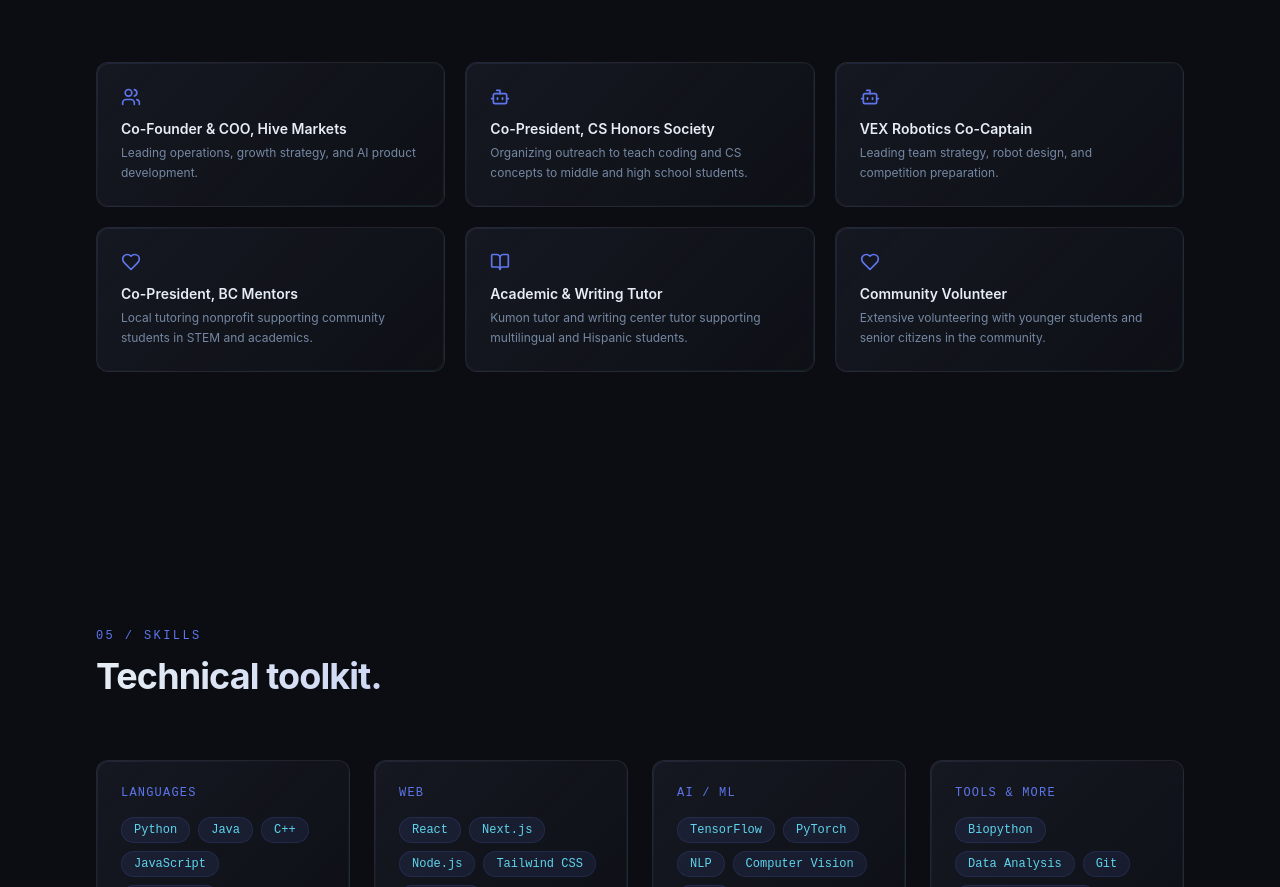
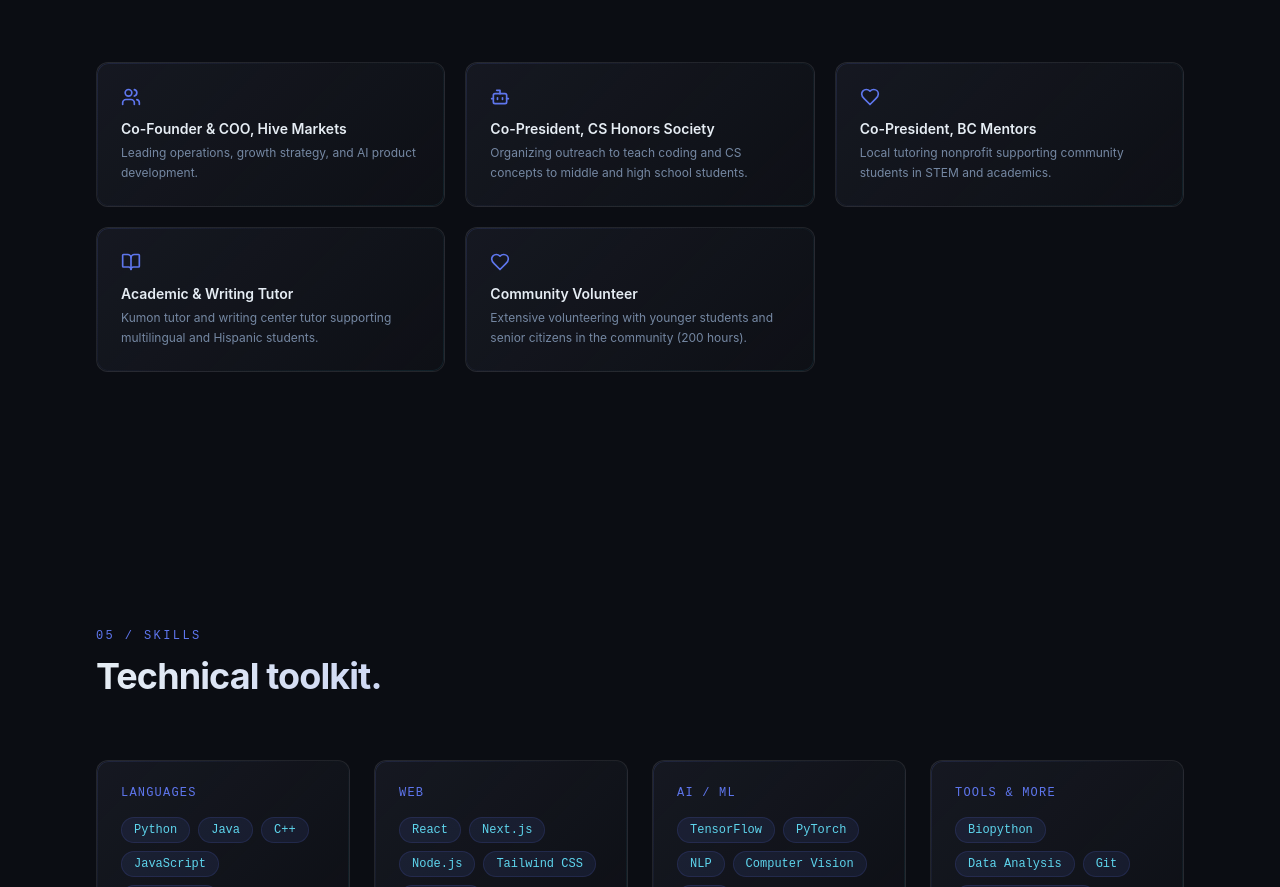
Before and after one commit to Abhiram03-2009/abhiramkaakarlawebsite, a React (Vite) app: page / in a window 1280 px wide. Shown: the part 4479-5366 px from the top of the page. Built offline with nearby package versions, Linux system fonts and the light colour scheme; the HTML template or start-up script is replaced by a standard one.

Commit message:
Modify Community Volunteer description with hours
Updated the description for the Community Volunteer role to include total hours volunteered.

```diff
--- a/src/components/LeadershipSection.tsx
+++ b/src/components/LeadershipSection.tsx
@@ -5,10 +5,9 @@ import { Users, Bot, BookOpen, Heart } from "lucide-react";
 const roles = [
   { icon: Users, title: "Co-Founder & COO, Hive Markets", desc: "Leading operations, growth strategy, and AI product development." },
   { icon: Bot, title: "Co-President, CS Honors Society", desc: "Organizing outreach to teach coding and CS concepts to middle and high school students." },
-  { icon: Bot, title: "VEX Robotics Co-Captain", desc: "Leading team strategy, robot design, and competition preparation." },
   { icon: Heart, title: "Co-President, BC Mentors", desc: "Local tutoring nonprofit supporting community students in STEM and academics." },
   { icon: BookOpen, title: "Academic & Writing Tutor", desc: "Kumon tutor and writing center tutor supporting multilingual and Hispanic students." },
-  { icon: Heart, title: "Community Volunteer", desc: "Extensive volunteering with younger students and senior citizens in the community." },
+  { icon: Heart, title: "Community Volunteer", desc: "Extensive volunteering with younger students and senior citizens in the community (200 hours)." },
 ];
 
 const LeadershipSection = () => (
```
